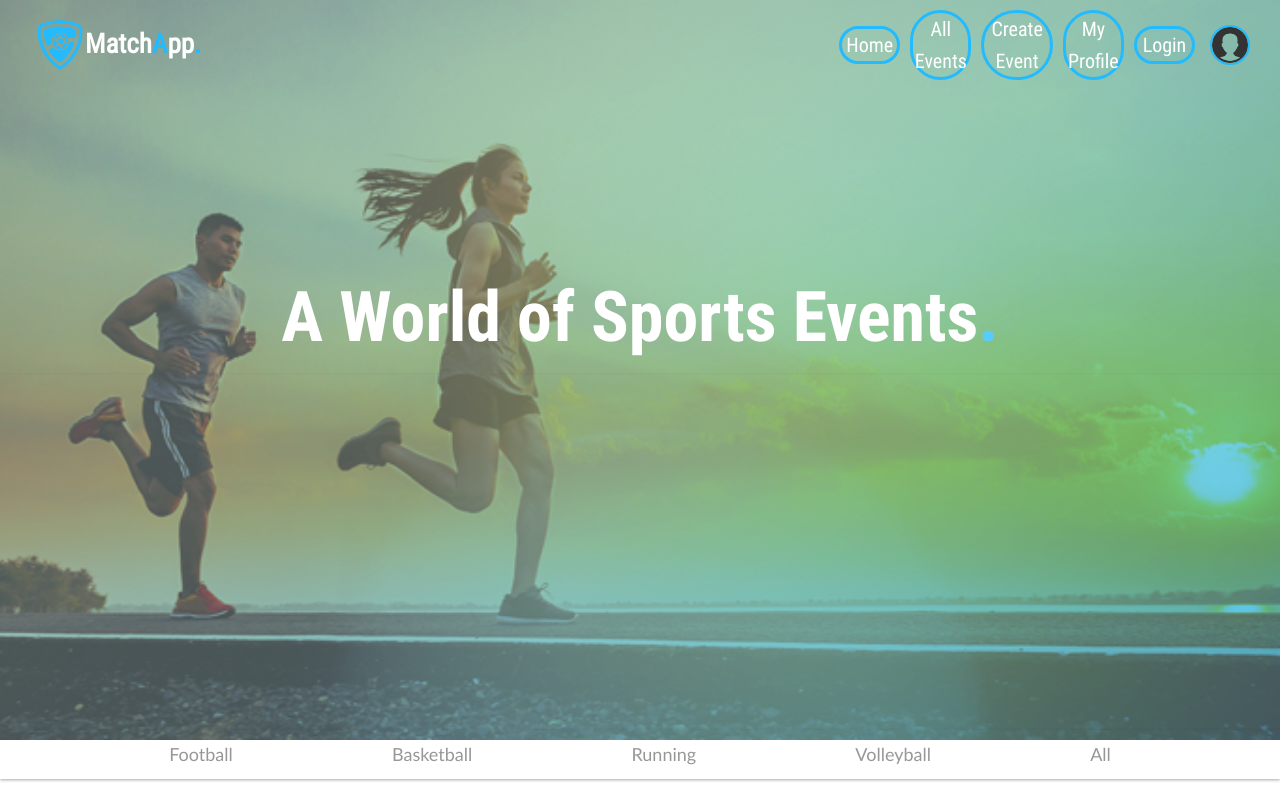
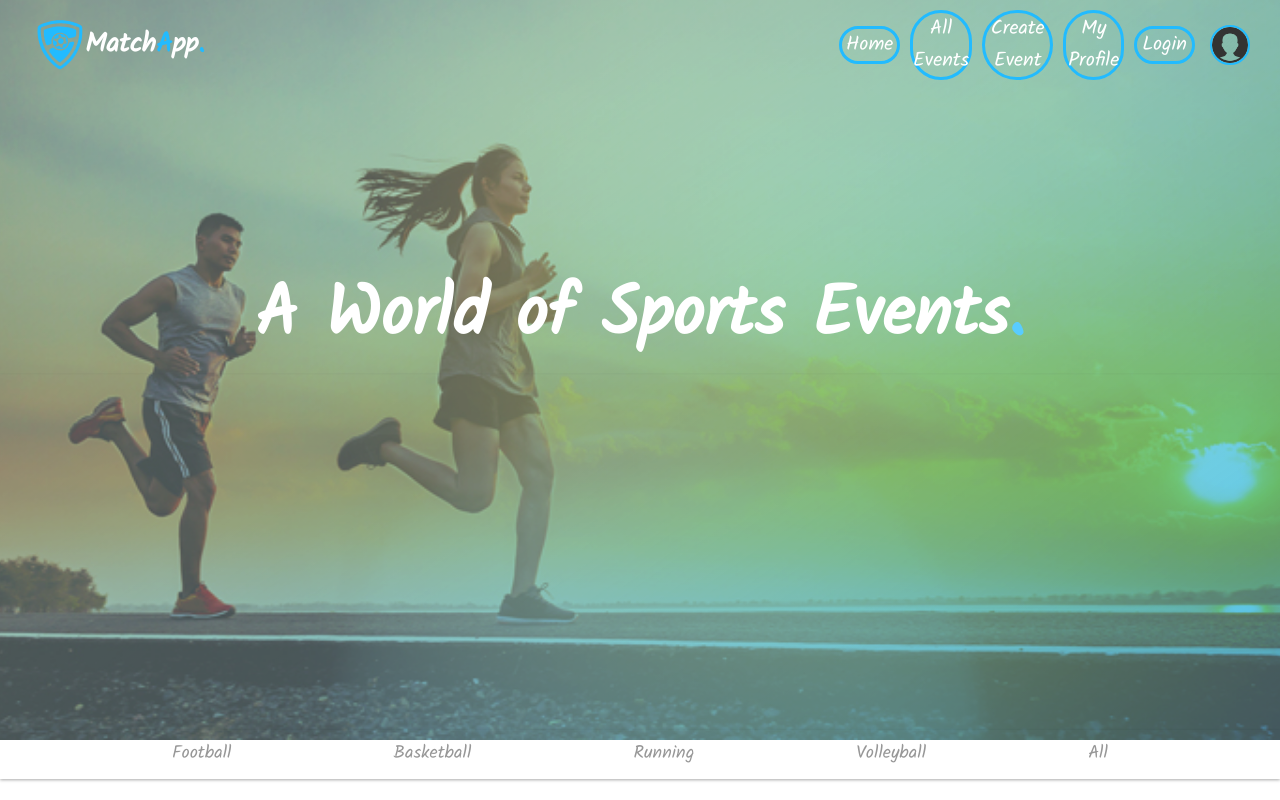
Before and after one commit to idanlevi507/MatchApp-web, a React (Create React App) app in the folder frontend/: page / in a window 1280 px wide. Shown: the top 800 px of the page. Built offline with nearby package versions, Linux system fonts and the light colour scheme; no server answers.

Commit message:
changing all app font

```diff
--- a/frontend/src/assets/styles/basics/_base.scss
+++ b/frontend/src/assets/styles/basics/_base.scss
@@ -8,7 +8,6 @@
 }
 
 html {
-  font-family: montserrat;
   line-height: 1.6;
   color: $clr2;
 }
@@ -25,7 +24,6 @@ h3,
 h4,
 h5,
 h6 {
-  //   font-family: caveat;
   margin: 0;
   //   line-height: 1;
 }
@@ -57,8 +55,8 @@ svg {
 }
 
 .font-style1 {
-  font-family: 'PatrickHand-Regular';
+  font-family: 'PatrickHand-Reg';
 }
 .font-style2 {
-  font-family: 'kalamfontregular';
+  font-family: 'kalam-reg';
 }
--- a/frontend/src/assets/styles/cmps/Home.scss
+++ b/frontend/src/assets/styles/cmps/Home.scss
@@ -128,7 +128,6 @@
     display: flex;
     align-items: center;
     justify-content: center;
-    // font-family: kalamfontregular;
     font-weight: bolder;
     overflow: hidden;
     border-radius: 8px;
@@ -297,7 +296,6 @@
     font-size: 20px;
     padding: 0.7rem 1.6rem 0.75rem 1.6rem;
     color: inherit;
-    // font-family:'Trebuchet MS', 'Lucida Sans Unicode', 'Lucida Grande', 'Lucida Sans', Arial, sans-serif;
     font-weight: inherit;
     line-height: 0.5rem;
     border: none;
@@ -321,7 +319,6 @@
 .slogan {
   font-size: 70px;
   margin-bottom: 5px;
-  font-family: secondfontbold;
   color: white;
   box-shadow: rgba(0, 0, 0, 0.05) 0px 1px 2px 0px;
   z-index: 12;
@@ -343,7 +340,6 @@
 }
 .menu-container1 {
   display: flex;
-  font-family: 'Segoe UI', Tahoma, Geneva, Verdana, sans-serif;
   justify-content: space-evenly;
   align-items: center;
   width: 100%;
@@ -356,10 +352,6 @@
   text-decoration: none;
   color: #979797;
   background-color: hsla(0, 0%, 100%, 0);
-  // font-weight: bold;
-  // font-size: 1.25rem;
-  font-family: 'Trebuchet MS', 'Lucida Sans Unicode', 'Lucida Grande',
-    'Lucida Sans', Arial, sans-serif;
 }
 
 .menu-container1 a:hover {
--- a/frontend/src/assets/styles/cmps/_eventList.scss
+++ b/frontend/src/assets/styles/cmps/_eventList.scss
@@ -39,7 +39,6 @@
   font-weight: 800;
   box-shadow: rgba(33, 35, 38, 0.1) 0px 10px 10px -10px;
   margin: 0 auto;
-  font-family: 'kalamfontregular';
   width: 50%;
   border-radius: 15px;
   padding: 20px;
--- a/frontend/src/assets/styles/cmps/_eventPreview.scss
+++ b/frontend/src/assets/styles/cmps/_eventPreview.scss
@@ -119,7 +119,6 @@
     border-radius: 20px;
     border: 2px solid #2bf;
     color: #2bf;
-    font-family: secondfontbold;
     font-size: 1.125rem;
     background-color: #fff;
     position: absolute;
--- a/frontend/src/assets/styles/main.scss
+++ b/frontend/src/assets/styles/main.scss
@@ -28,7 +28,7 @@
 @import "cmps/MyEvents";
 
 body {
-  font-family: secondfontregular;
+  font-family: 'kalam-reg';
   // background-image: linear-gradient(
   //   -215deg
   //   , #d2dac8, #1996c5);
--- a/frontend/src/assets/styles/setup/_typography.scss
+++ b/frontend/src/assets/styles/setup/_typography.scss
@@ -1,20 +1,8 @@
 @font-face {
-  font-family: secondfontlight;
-  src: url(../../fonts/RobotoCondensed-Light.ttf);
+  font-family: kalam-reg;
+  src: url(../../fonts/Kalam-Regular.ttf);
 }
 @font-face {
-  font-family: secondfontregular;
-  src: url(../../fonts/RobotoCondensed-Regular.ttf);
+  font-family: merri-reg;
+  src: url(../../fonts/Merriweather-Regular.ttf);
 }
-@font-face {
-  font-family: secondfontbold;
-  src: url(../../fonts/RobotoCondensed-Bold.ttf);
-}
-@font-face {
-  font-family: PatrickHand-Regular;
-  src: url(../../fonts/PatrickHand-Regular.ttf);
-}
-@font-face {
-  font-family: kalamfontregular;
-  src: url(../../fonts/Kalam-Regular.ttf);
-}
--- a/frontend/src/cmps/EventPreview.jsx
+++ b/frontend/src/cmps/EventPreview.jsx
@@ -49,7 +49,7 @@ export const EventPreview = ({event}) => {
   //   </div>
   // );
   return (
-    <div className="event-preview font-style1">
+    <div className="event-preview ">
       <Link to={`/event/${event._id}`} className="preview-link">
         <div className="event-preview-img">
           <img src={event.imgs[0]} alt="" className="preview-img" />
--- a/frontend/src/cmps/EventPreviewMyProfile.jsx
+++ b/frontend/src/cmps/EventPreviewMyProfile.jsx
@@ -47,12 +47,12 @@ export const EventPreviewMyProfile = (props) => {
         <div className="event-preview-img">
           <img src={event.imgs[0]} alt="" className="preview-img" />
         </div>
-        <div className="preview-details font-style1">
+        <div className="preview-details ">
           <h2 className="event-title-profile">{event.title}</h2>
           <h4 className="preview-date-time"><IconCalender />  {`${event.eventDate} - ${event.eventTime}`}</h4>
           <p><LocationIcon />  {event.location}</p>
         </div>
-        <div className="counter font-style1">
+        <div className="counter ">
           <p>{`${event.members.length}/${event.capacity} JOINED`}</p>
         </div>
       </Link>
--- a/frontend/src/pages/EventApp.jsx
+++ b/frontend/src/pages/EventApp.jsx
@@ -70,7 +70,7 @@ const _EventApp = (props) => {
     // console.log(events);
     if (!events) return <h1>Loading</h1>;
     return (
-      <section className="filter-container font-style2">
+      <section className="filter-container ">
         <div className="type-filter-container">
           <label htmlFor="filter-type">By Sport:</label>
           <select className="filter-button"
--- a/frontend/src/pages/Home.jsx
+++ b/frontend/src/pages/Home.jsx
@@ -35,7 +35,7 @@ class _Home extends Component {
           <EventMenu />
         </div>
         <div className="main-list-container">
-          <h1 className="featured-event-header font-style2">
+          <h1 className="featured-event-header ">
             Main Events
           </h1>
           <section className="event-list-container">
@@ -45,7 +45,7 @@ class _Home extends Component {
             />
           </section>
         </div>
-        <section className="categories-gallery font-style2">
+        <section className="categories-gallery ">
           <div className="gallery-item football-gallery"
           onClick={()=>this.props.history.push('/event?type=Football')} >
             <h2>Football</h2>
```
Also changed, not shown: frontend/src/assets/fonts/Merriweather-Regular.ttf (added).
